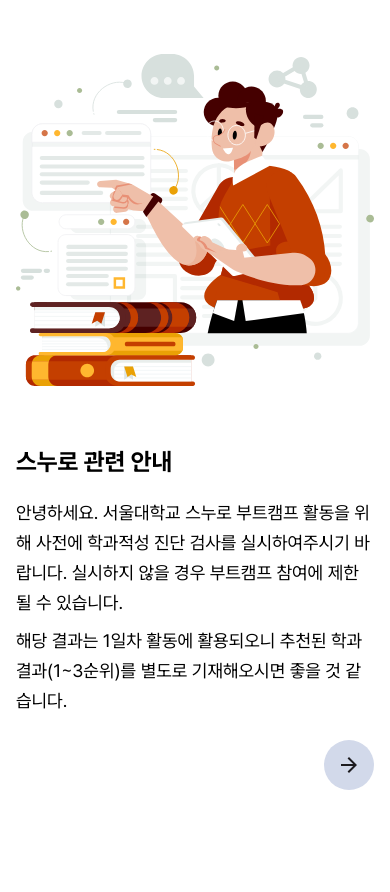
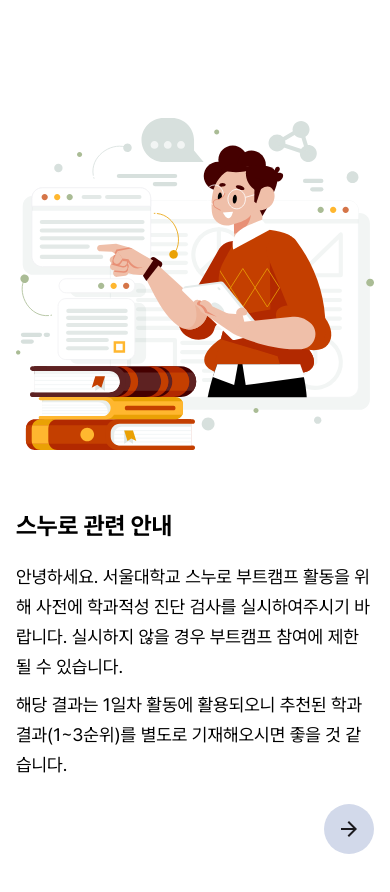
Before and after one commit to hyunzsu/aptimizer--aptifit, a Next.js app: page /information in a window 390 px wide. Shown: the top 892 px of the page. Before the commit the page ends 844 px from the top, so only its background shows below. Built offline with nearby package versions, Linux system fonts and the light colour scheme.

Commit message:
[🎨UI] 안내 페이지 모바일 상하 여백 추가

```diff
--- a/src/app/information/InformationPage.module.css
+++ b/src/app/information/InformationPage.module.css
@@ -66,6 +66,10 @@
 }
 
 @media (max-width: 425px) {
+  .InformationPage {
+    padding: 64px 0;
+  }
+
   .container {
     flex-direction: column;
   }
```
